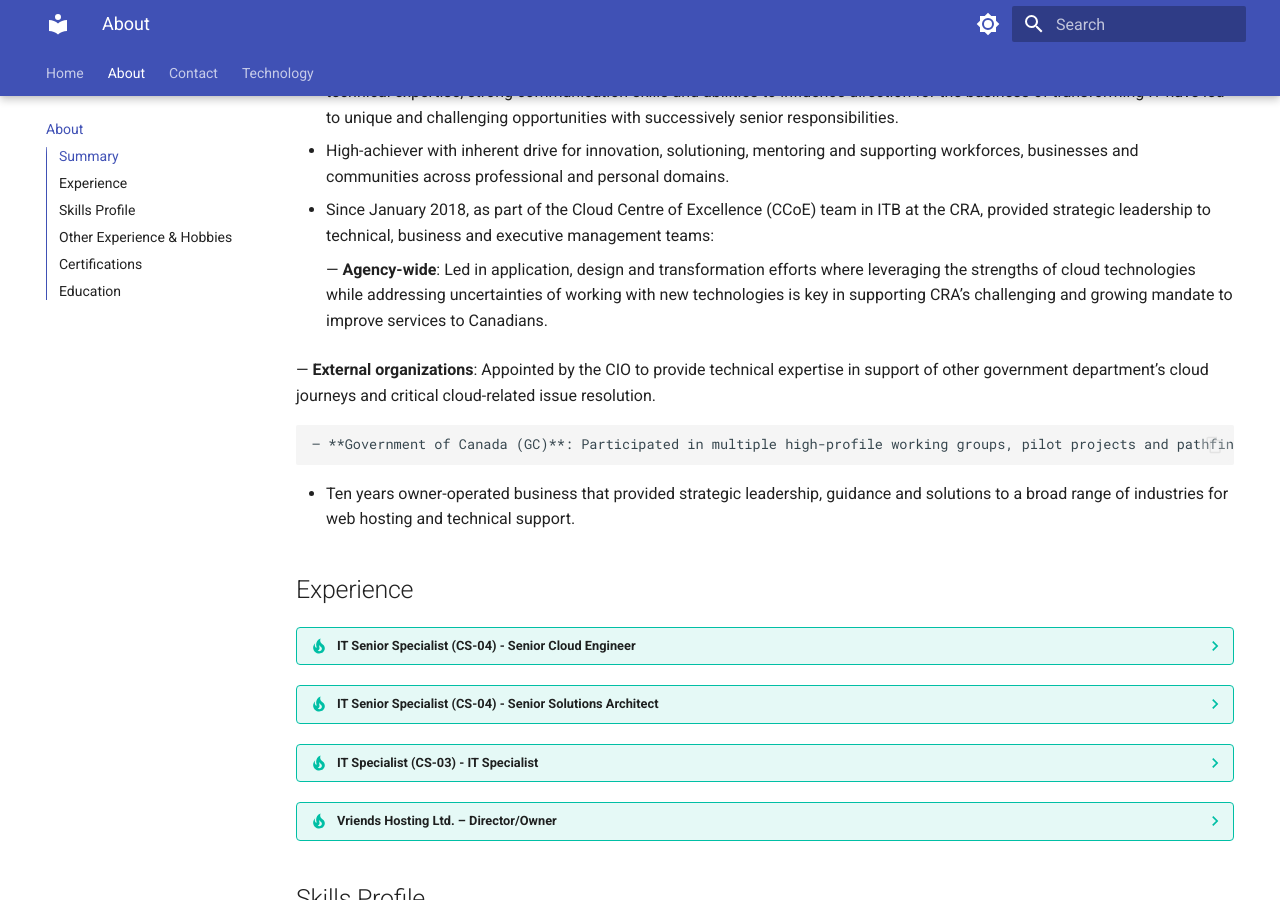
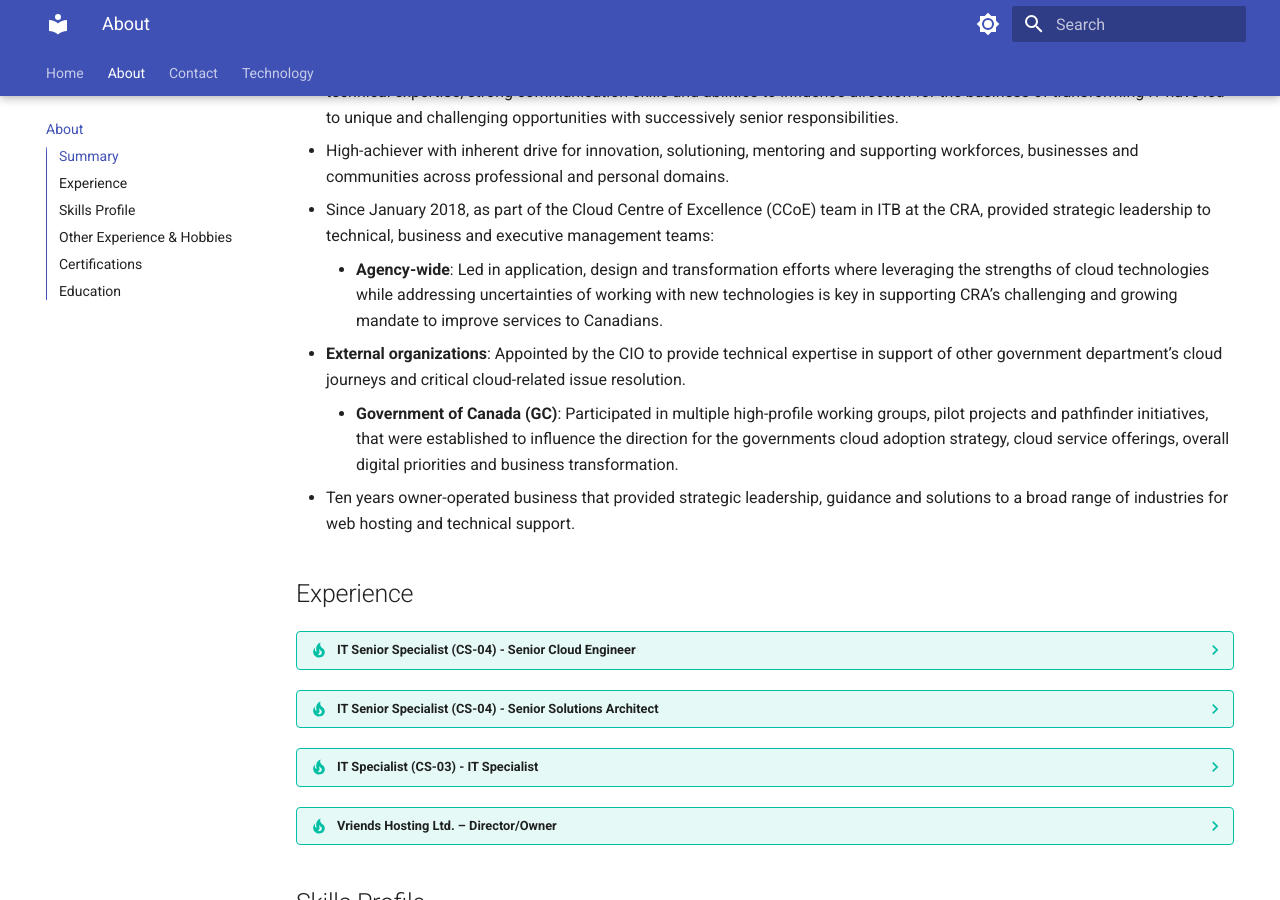
Before and after one commit to jasonvriends/kb, an MkDocs documentation site: the page built from docs/about.md, in a window 1280 px wide and 900 px high, scrolled down 310 px. Built offline with MkDocs 1.6.1 and Material for MkDocs 9.7.7, drawn with Linux system fonts in a browser that asks for light colours.

```diff
--- a/docs/about.md
+++ b/docs/about.md
@@ -5,12 +5,9 @@
 - Demonstrated track record throughout IT professional career, where strategic appreciation combined with a diverse range of technical expertise, strong communication skills and abilities to influence direction for the business of transforming IT have led to unique and challenging opportunities with successively senior responsibilities.
 - High-achiever with inherent drive for innovation, solutioning, mentoring and supporting workforces, businesses and communities across professional and personal domains.
 - Since January 2018, as part of the Cloud Centre of Excellence (CCoE) team in ITB at the CRA, provided strategic leadership to technical, business and executive management teams:
-
-    — **Agency-wide**: Led in  application, design and transformation efforts where leveraging the strengths of cloud technologies while addressing uncertainties of working with new technologies is key in supporting CRA’s challenging and growing mandate to improve services to Canadians.
-
-   — **External organizations**: Appointed by the CIO to provide technical expertise in support of other government department’s cloud journeys and critical cloud-related issue resolution.
-
-    — **Government of Canada (GC)**: Participated in multiple high-profile working groups, pilot projects and pathfinder initiatives, that were established to influence the direction for the governments cloud adoption strategy, cloud service offerings, overall digital priorities and business transformation.
+    - **Agency-wide**: Led in  application, design and transformation efforts where leveraging the strengths of cloud technologies while addressing uncertainties of working with new technologies is key in supporting CRA’s challenging and growing mandate to improve services to Canadians.
+   - **External organizations**: Appointed by the CIO to provide technical expertise in support of other government department’s cloud journeys and critical cloud-related issue resolution.
+    - **Government of Canada (GC)**: Participated in multiple high-profile working groups, pilot projects and pathfinder initiatives, that were established to influence the direction for the governments cloud adoption strategy, cloud service offerings, overall digital priorities and business transformation.
 - Ten years owner-operated business that provided strategic leadership, guidance and solutions to a broad range of industries for web hosting and technical support.
 
 ## Experience
```
